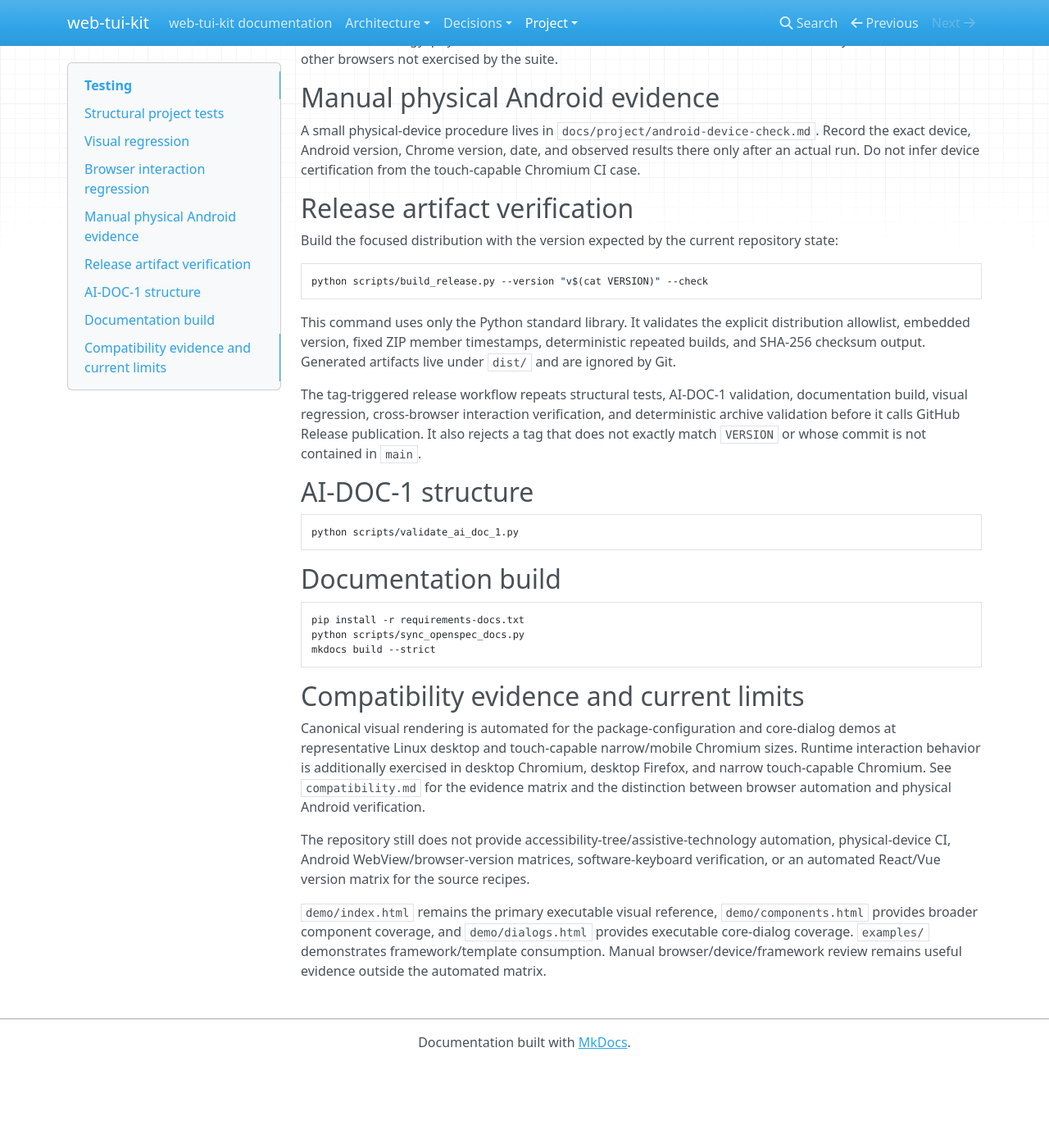
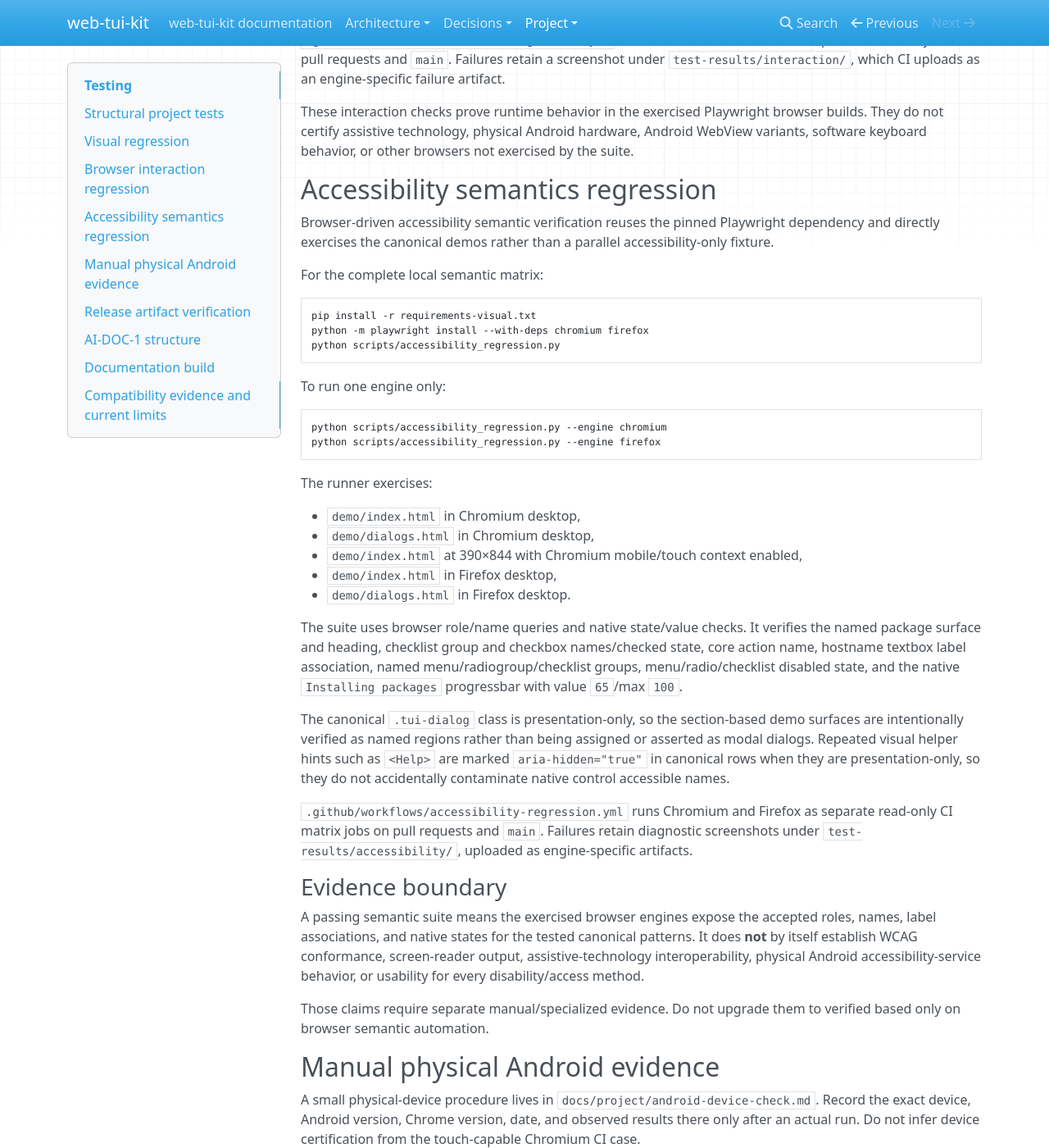
Before and after one commit to 1990jk1990/web-tui-kit, an MkDocs documentation site: the page built from docs/project/testing.md, in a window 1280 px wide and 1400 px high, scrolled down 2575 px. Shown: the whole window at 82% size. Built offline with MkDocs 1.6.1, drawn with Linux system fonts in a browser that asks for light colours; nearby versions of some CDN libraries; before the commit the page ends 3874 px from its top, so only the background shows below that; some of the changed text lies outside the part shown.

Commit message:
docs: document accessibility semantics regression

````diff
--- a/docs/project/testing.md
+++ b/docs/project/testing.md
@@ -8,13 +8,15 @@ Run the fast repository regression checks with:
 python -m unittest discover -s tests -v
 ```
 
-The test suite checks repository-level contracts such as demo asset references, required design tokens and component selectors, Escape-event behavior for opted-in windows and dialogs, optional `data-tui-list` keyboard-navigation behavior, preservation of native radio/text-entry keyboard semantics, disabled-choice handling, forced-colors token overrides, the canonical package-configuration dialog/checklist primitives, core dialog-gallery coverage, general component-gallery coverage, framework/template recipe reuse and dependency boundaries, browser-interaction verification infrastructure, mobile viewport metadata, visual-regression infrastructure, release version/archive/workflow safeguards, and absence of selected forbidden modern visual effects or required motion effects.
+The test suite checks repository-level contracts such as demo asset references, required design tokens and component selectors, Escape-event behavior for opted-in windows and dialogs, optional `data-tui-list` keyboard-navigation behavior, preservation of native radio/text-entry keyboard semantics, disabled-choice handling, forced-colors token overrides, the canonical package-configuration dialog/checklist primitives, core dialog-gallery coverage, general component-gallery coverage, framework/template recipe reuse and dependency boundaries, browser-interaction and accessibility-semantic verification infrastructure, mobile viewport metadata, visual-regression infrastructure, release version/archive/workflow safeguards, and absence of selected forbidden modern visual effects or required motion effects.
 
 `tests/test_framework_recipes.py` verifies that the React, Vue, and server-rendered recipes exist, reuse canonical `tui-*`/native-control/event contracts, do not embed a parallel visual style implementation, and keep framework names out of the canonical `src/` runtime.
 
 `tests/test_interaction_regression.py` verifies that the browser interaction fixture consumes canonical runtime assets, the interaction runner covers Chromium/Firefox/touch cases and the required keyboard contracts, and the dedicated CI workflow remains read-only and uses the pinned Playwright dependency.
 
-`tests/test_release.py` executes the standard-library release builder in a temporary directory, verifies its exact archive member set, fixed timestamps, embedded version, SHA-256 checksum, tag/version mismatch rejection, and release-workflow verification ordering. Future releases must run both visual and interaction browser verification before publication.
+`tests/test_accessibility_regression.py` verifies that semantic automation runs against the canonical package/dialog demos, covers Chromium/Firefox/touch cases, checks browser roles/names/native states, keeps presentation-only helper annotations out of control accessible names, preserves a read-only CI matrix, and requires the semantic gate before release artifact publication.
+
+`tests/test_release.py` executes the standard-library release builder in a temporary directory, verifies its exact archive member set, fixed timestamps, embedded version, SHA-256 checksum, tag/version mismatch rejection, and release-workflow verification ordering. Future releases must run visual, interaction, and accessibility-semantic browser verification before publication.
 
 ## Visual regression
 
@@ -37,7 +39,7 @@ The runner serves the repository locally and checks four reviewed cases:
 
 The mobile cases enable Playwright's mobile/touch context flags in addition to using a narrow viewport. This is intentional: it exercises `@media (pointer: coarse)` sizing and padding rather than treating a phone-sized screenshot as a narrow mouse-driven desktop browser.
 
-Accepted PNG baselines live in `tests/visual/baselines/`. The Linux GitHub Actions Chromium environment is the canonical rendering environment. Firefox interaction verification does not create a second pixel-baseline authority. Local output on another operating system can differ because browser/font rasterization depends on the platform.
+Accepted PNG baselines live in `tests/visual/baselines/`. The Linux GitHub Actions Chromium environment is the canonical rendering environment. Firefox interaction/semantic verification does not create a second pixel-baseline authority. Local output on another operating system can differ because browser/font rasterization depends on the platform.
 
 When a comparison exceeds the narrow configured pixel tolerance, the command fails and retains actual/diff output in `test-results/visual/`. CI uploads that directory as the `visual-regression-failures` artifact on failure.
 
@@ -83,7 +85,46 @@ Desktop cases verify bubbling `tui:escape` dispatch, ArrowUp/ArrowDown/Home/End
 
 `.github/workflows/interaction-regression.yml` runs Chromium and Firefox as separate CI matrix jobs on pull requests and `main`. Failures retain a screenshot under `test-results/interaction/`, which CI uploads as an engine-specific failure artifact.
 
-These browser checks prove runtime behavior in the exercised Playwright browser builds. They do not certify assistive technology, physical Android hardware, Android WebView variants, software keyboard behavior, or other browsers not exercised by the suite.
+These interaction checks prove runtime behavior in the exercised Playwright browser builds. They do not certify assistive technology, physical Android hardware, Android WebView variants, software keyboard behavior, or other browsers not exercised by the suite.
+
+## Accessibility semantics regression
+
+Browser-driven accessibility semantic verification reuses the pinned Playwright dependency and directly exercises the canonical demos rather than a parallel accessibility-only fixture.
+
+For the complete local semantic matrix:
+
+```bash
+pip install -r requirements-visual.txt
+python -m playwright install --with-deps chromium firefox
+python scripts/accessibility_regression.py
+```
+
+To run one engine only:
+
+```bash
+python scripts/accessibility_regression.py --engine chromium
+python scripts/accessibility_regression.py --engine firefox
+```
+
+The runner exercises:
+
+- `demo/index.html` in Chromium desktop,
+- `demo/dialogs.html` in Chromium desktop,
+- `demo/index.html` at 390×844 with Chromium mobile/touch context enabled,
+- `demo/index.html` in Firefox desktop,
+- `demo/dialogs.html` in Firefox desktop.
+
+The suite uses browser role/name queries and native state/value checks. It verifies the named package surface and heading, checklist group and checkbox names/checked state, core action name, hostname textbox label association, named menu/radiogroup/checklist groups, menu/radio/checklist disabled state, and the native `Installing packages` progressbar with value `65`/max `100`.
+
+The canonical `.tui-dialog` class is presentation-only, so the section-based demo surfaces are intentionally verified as named regions rather than being assigned or asserted as modal dialogs. Repeated visual helper hints such as `<Help>` are marked `aria-hidden="true"` in canonical rows when they are presentation-only, so they do not accidentally contaminate native control accessible names.
+
+`.github/workflows/accessibility-regression.yml` runs Chromium and Firefox as separate read-only CI matrix jobs on pull requests and `main`. Failures retain diagnostic screenshots under `test-results/accessibility/`, uploaded as engine-specific artifacts.
+
+### Evidence boundary
+
+A passing semantic suite means the exercised browser engines expose the accepted roles, names, label associations, and native states for the tested canonical patterns. It does **not** by itself establish WCAG conformance, screen-reader output, assistive-technology interoperability, physical Android accessibility-service behavior, or usability for every disability/access method.
+
+Those claims require separate manual/specialized evidence. Do not upgrade them to verified based only on browser semantic automation.
 
 ## Manual physical Android evidence
 
@@ -99,7 +140,7 @@ python scripts/build_release.py --version "v$(cat VERSION)" --check
 
 This command uses only the Python standard library. It validates the explicit distribution allowlist, embedded version, fixed ZIP member timestamps, deterministic repeated builds, and SHA-256 checksum output. Generated artifacts live under `dist/` and are ignored by Git.
 
-The tag-triggered release workflow repeats structural tests, AI-DOC-1 validation, documentation build, visual regression, cross-browser interaction verification, and deterministic archive validation before it calls GitHub Release publication. It also rejects a tag that does not exactly match `VERSION` or whose commit is not contained in `main`.
+The tag-triggered release workflow repeats structural tests, AI-DOC-1 validation, documentation build, visual regression, cross-browser interaction verification, accessibility-semantic verification, and deterministic archive validation before it calls GitHub Release publication. It also rejects a tag that does not exactly match `VERSION` or whose commit is not contained in `main`.
 
 ## AI-DOC-1 structure
 
@@ -117,8 +158,8 @@ mkdocs build --strict
 
 ## Compatibility evidence and current limits
 
-Canonical visual rendering is automated for the package-configuration and core-dialog demos at representative Linux desktop and touch-capable narrow/mobile Chromium sizes. Runtime interaction behavior is additionally exercised in desktop Chromium, desktop Firefox, and narrow touch-capable Chromium. See `compatibility.md` for the evidence matrix and the distinction between browser automation and physical Android verification.
+Canonical visual rendering is automated for the package-configuration and core-dialog demos at representative Linux desktop and touch-capable narrow/mobile Chromium sizes. Runtime interaction behavior is additionally exercised in desktop Chromium, desktop Firefox, and narrow touch-capable Chromium. Browser-computed accessibility semantics are exercised in desktop Chromium/Firefox plus the narrow touch-capable Chromium package case. See `compatibility.md` for the evidence matrix and the distinction between browser automation, assistive-technology evidence, and physical Android verification.
 
-The repository still does not provide accessibility-tree/assistive-technology automation, physical-device CI, Android WebView/browser-version matrices, software-keyboard verification, or an automated React/Vue version matrix for the source recipes.
+The repository still does not provide automated real-screen-reader/assistive-technology sessions, physical-device CI, Android WebView/browser-version matrices, software-keyboard verification, real-device accessibility-service evidence, or an automated React/Vue version matrix for the source recipes.
 
-`demo/index.html` remains the primary executable visual reference, `demo/components.html` provides broader component coverage, and `demo/dialogs.html` provides executable core-dialog coverage. `examples/` demonstrates framework/template consumption. Manual browser/device/framework review remains useful evidence outside the automated matrix.
+`demo/index.html` remains the primary executable visual/semantic reference, `demo/components.html` provides broader component coverage, and `demo/dialogs.html` provides executable core-dialog coverage. `examples/` demonstrates framework/template consumption. Manual browser/device/framework/assistive-technology review remains useful evidence outside the automated matrix.
````
